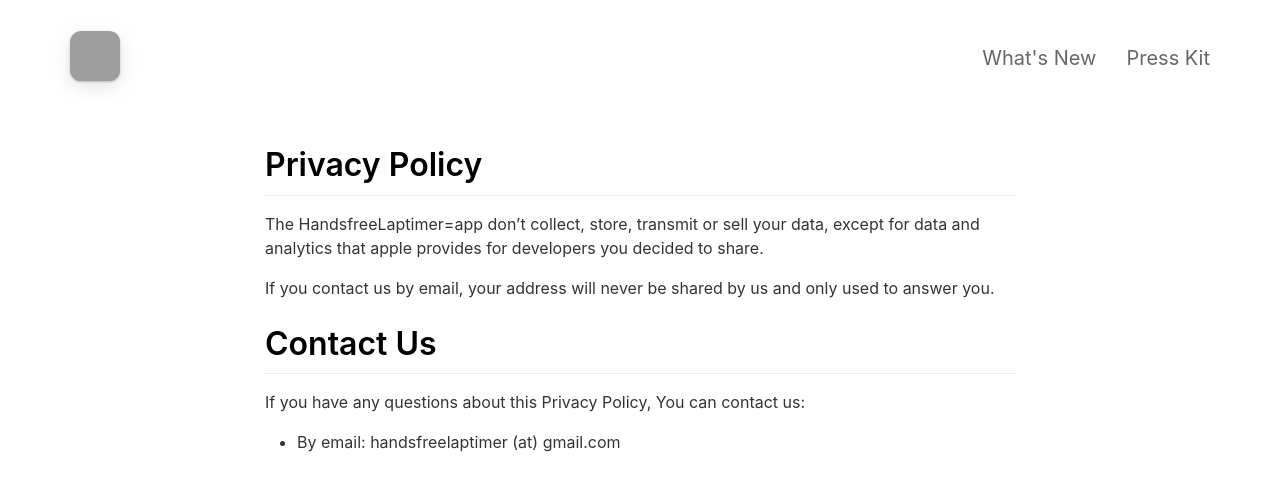
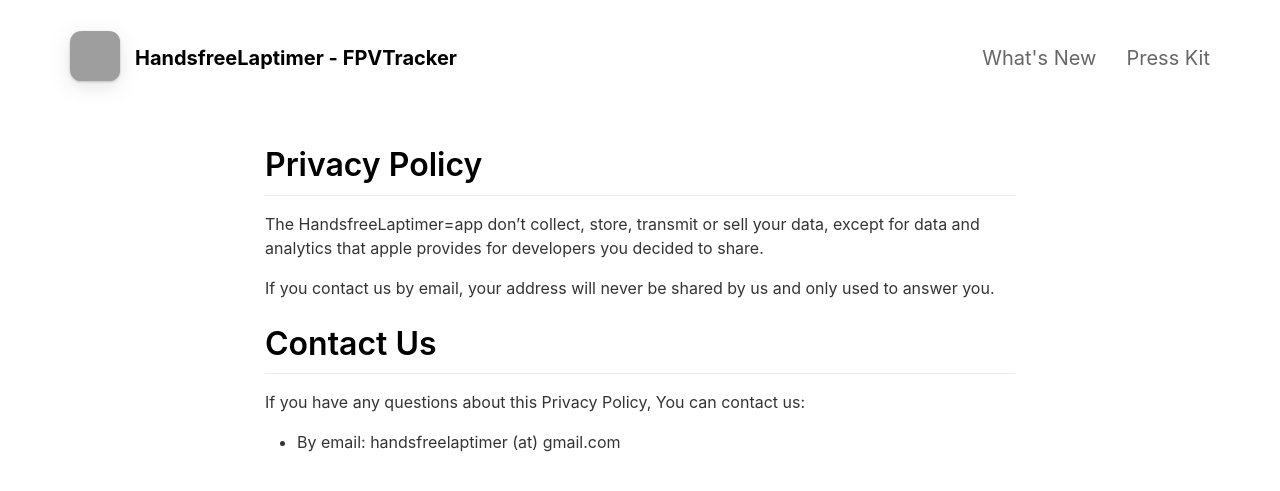
Before and after one commit to MatsWiese/laptimerpage, a Jekyll site: the page built from _pages/privacypolicy.md, in a window 1280 px wide. Shown: the top 491 px of the page. Built offline with Jekyll 4.4.1, drawn with Linux system fonts in a browser that asks for light colours; nearby versions of some CDN libraries; grey boxes are pictures that could not be loaded.

Commit message:
Update app title and name in configuration

```diff
--- a/_config.yml
+++ b/_config.yml
@@ -1,5 +1,5 @@
 #page title
-page_title                                :                                           # Automatically populates with app name if not set and if iOS app ID is set. Otherwise enter manually.
+page_title                                : HandsfreeLaptimer - FPVTracker            # Automatically populates with app name if not set and if iOS app ID is set. Otherwise enter manually.
 
 # App Info
 ios_app_id                                : 6751469529                                # Required. Enter iOS app ID to automatically populate name, price and icons (e.g. 718043190).
@@ -11,7 +11,7 @@ presskit_download_link                    : https://matswiese.app
                                                                                       # Or upload your press kit file to assets and set path accordingly (e.g. "assets/your_press_kit.zip").
 
 app_icon                                  : assets/appicon.png                        # Automatically populates if not set and if iOS app ID is set.  Otherwise enter path to icon file manually.
-app_name                                  :                                           # Automatically populates if not set and if iOS app ID is set.  Otherwise enter manually.
+app_name                                  : HandsfreeLaptimer - FPVTracker            # Automatically populates if not set and if iOS app ID is set.  Otherwise enter manually.
 app_price                                 :                                           # Automatically populates if not set and if iOS app ID is set.  Otherwise enter manually.
 app_description                           : Track your laptimes by voice commands.
 
```
